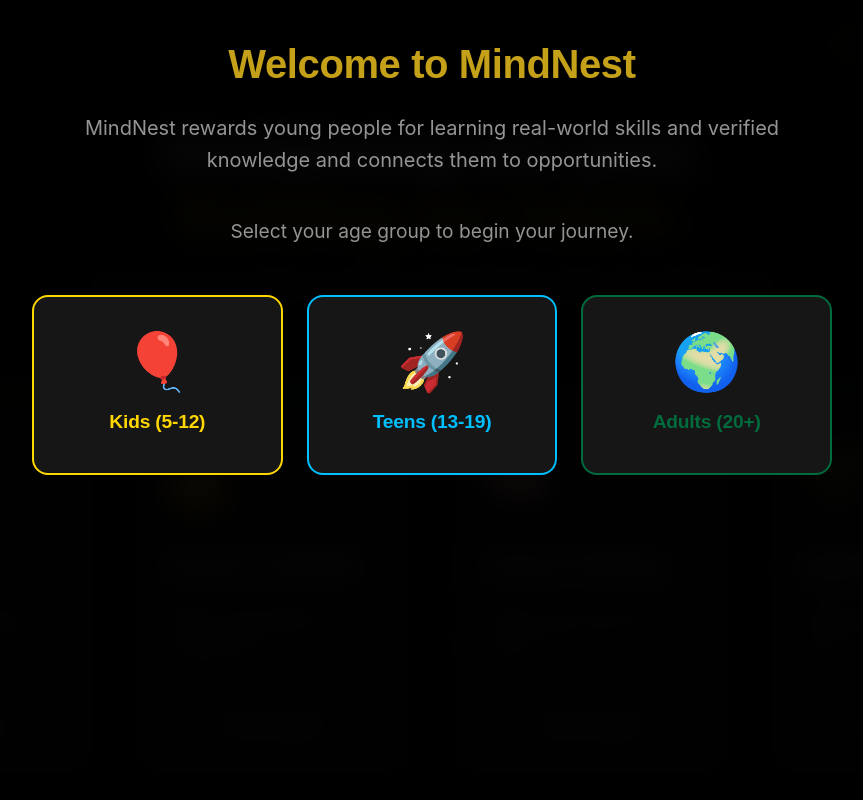
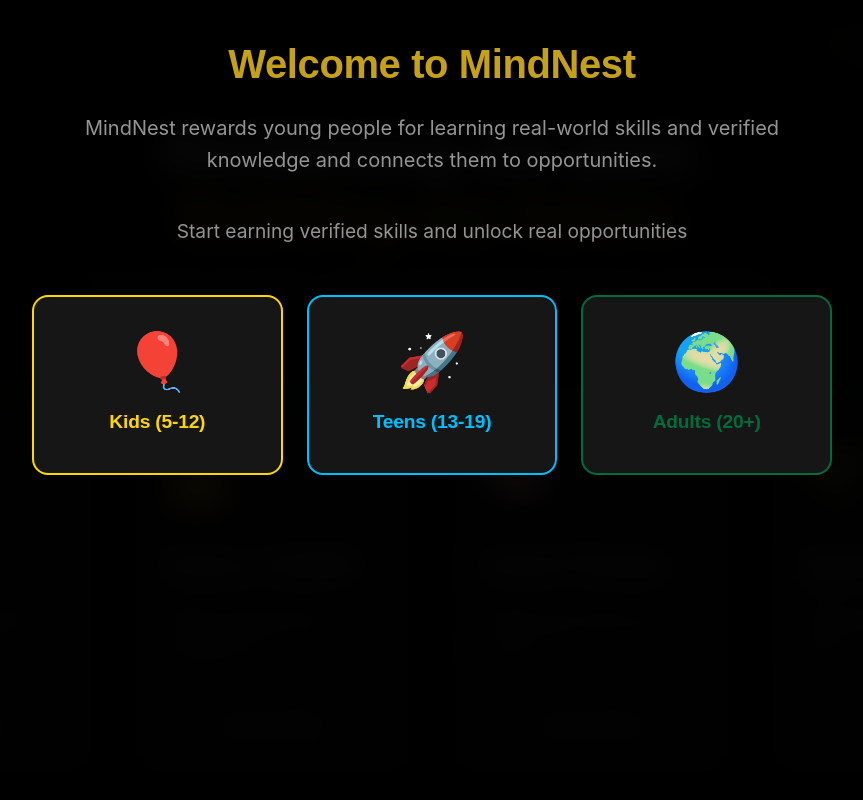
Before and after one commit to mindnest-hub/mindnest-frontend, a React (Vite) app: page /#/ in a window 1280 px wide. Shown: the top 800 px of the page, without its empty margins (208-1071 px from the left). Built offline with nearby package versions, Linux system fonts and the light colour scheme; no server answers.

Commit message:
feat: refine welcome screen instruction text

```diff
--- a/src/components/AgeSelector.jsx
+++ b/src/components/AgeSelector.jsx
@@ -41,7 +41,7 @@ const AgeSelector = ({ onSelect }) => {
                     MindNest rewards young people for learning real-world skills and verified knowledge and connects them to opportunities.
                 </p>
                 <p style={{ fontSize: 'clamp(1rem, 3vw, 1.2rem)', color: 'var(--color-text-muted)', marginBottom: '3rem' }}>
-                    Select your age group to begin your journey.
+                    Start earning verified skills and unlock real opportunities
                 </p>
 
                 <div style={{
```
